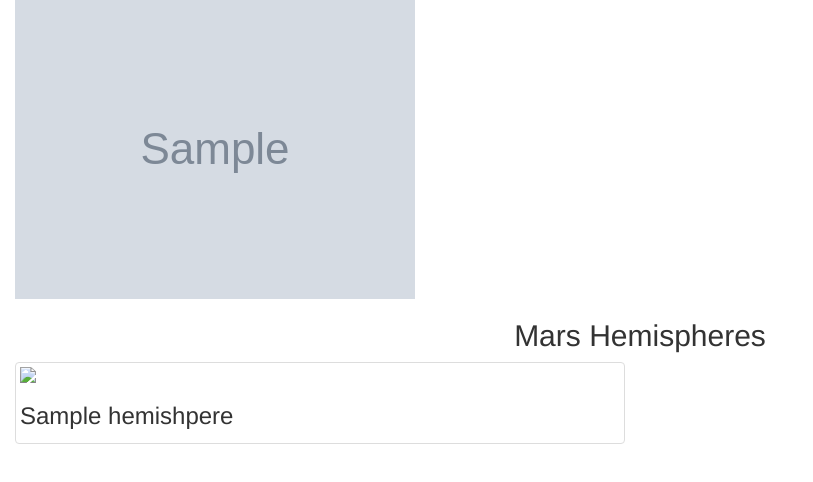
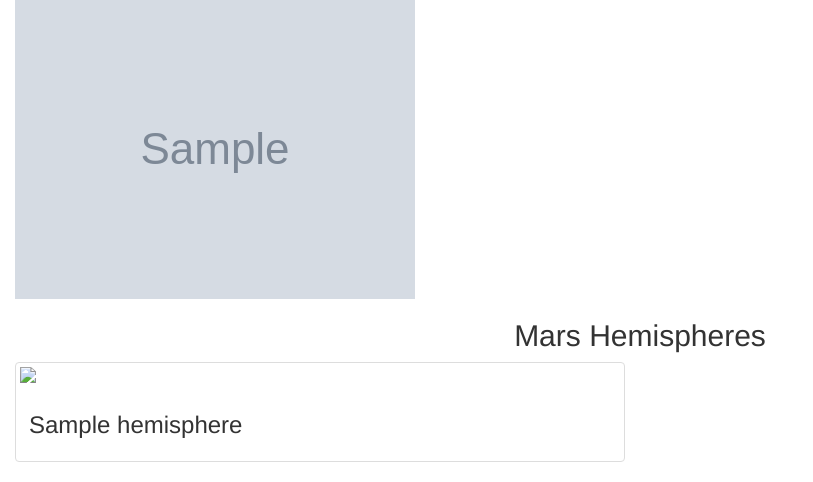
Before and after one commit to akrakowsky/web-scraping-challenge, a Flask app: template Missions_to_Mars/Templates/index.html in a window 1280 px wide. Shown: the part 473-955 px from the top of the page, without its empty margins (0-813 px from the left). Before the commit the page ends 917 px from the top, so only its background shows below. Run offline with Flask 2, Linux system fonts and the light colour scheme; the template is opened without the code that fills it: most values are stand-ins (such as "Sample title", 1, 10 or a date in 2020); grey boxes marked "Sample" are stand-in pictures; some libraries are stand-ins or nearby versions.

Commit message:
update html and screenshot

```diff
--- a/Missions_to_Mars/Templates/index.html
+++ b/Missions_to_Mars/Templates/index.html
@@ -36,15 +36,17 @@
       <div class="col-md-12">
         <h2 class="text-center">Mars Hemispheres</h2>
       </div>
+    </div>
+    <div class="row">
       {% for hemisphere in mars.hemispheres %}
-        <div class="col-md-6">
-          <div class="thumbnail">
-            <img class="img-fluid" src="{{hemispheres.link}}"/>
-            <div class="capition">
-              <h3>{{hemishperes.title}}</h3>
-            </div>
+      <div class="col-md-6">
+        <div class="thumbnail">
+          <img class="img-fluid" src="{{hemisphere.link}}"/>
+          <div class="caption">
+            <h3>{{hemisphere.title}}</h3>
           </div>
         </div>
+      </div>
       {% endfor %}
     </div>
 
```
Also changed, not shown: 1 other file.
